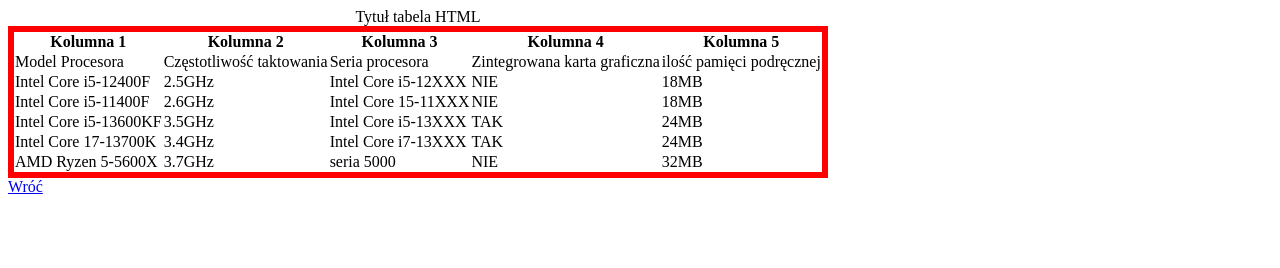
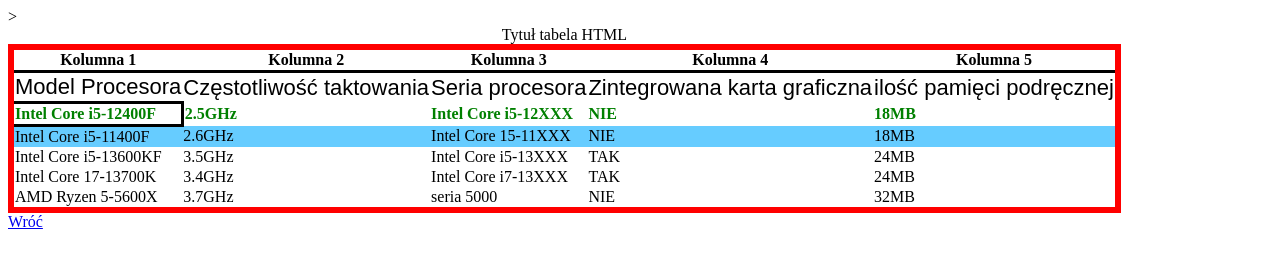
Before and after one commit to ArturGrabarczyk/strona-, a plain HTML site: page tabela.html in a window 1280 px wide. Drawn offline with Linux system fonts and the light colour scheme.

Commit message:
Update tabela.html

```diff
--- a/tabela.html
+++ b/tabela.html
@@ -9,7 +9,7 @@
 	<table style="border:6px solid red;border-collapse: collapse;">
 <caption>Tytuł tabela HTML</caption>
 <thead>
-<tr>
+<tr style="border:3px solid black;border-collapse: collapse;">
 <th>Kolumna 1</th>
 <th>Kolumna 2</th>
 <th>Kolumna 3</th>
@@ -18,21 +18,21 @@
 </tr>
 </thead>
 <tbody>
-<tr>
+<tr style="font-family: Arial;font-size: 22px;">
 <td>Model Procesora</td>
 <td>Częstotliwość taktowania</td>
 <td>Seria procesora</td>
 <td>Zintegrowana karta graficzna</td>
 <td>ilość pamięci podręcznej</td>
 </tr>
-<tr>
-<td>Intel Core i5-12400F</td>
+<tr style="color: green;font-weight: bold;">
+<td style="border:3px solid black;border-collapse: collapse;">Intel Core i5-12400F</td>
 <td>2.5GHz</td>
 <td>Intel Core i5-12XXX</td>
 <td>NIE</td>
 <td>18MB</td>
 </tr>
-<tr>
+<tr style="background-color: #66CCFF;">>
 <td>Intel Core i5-11400F</td>
 <td>2.6GHz</td>
 <td>Intel Core 15-11XXX</td>
```
